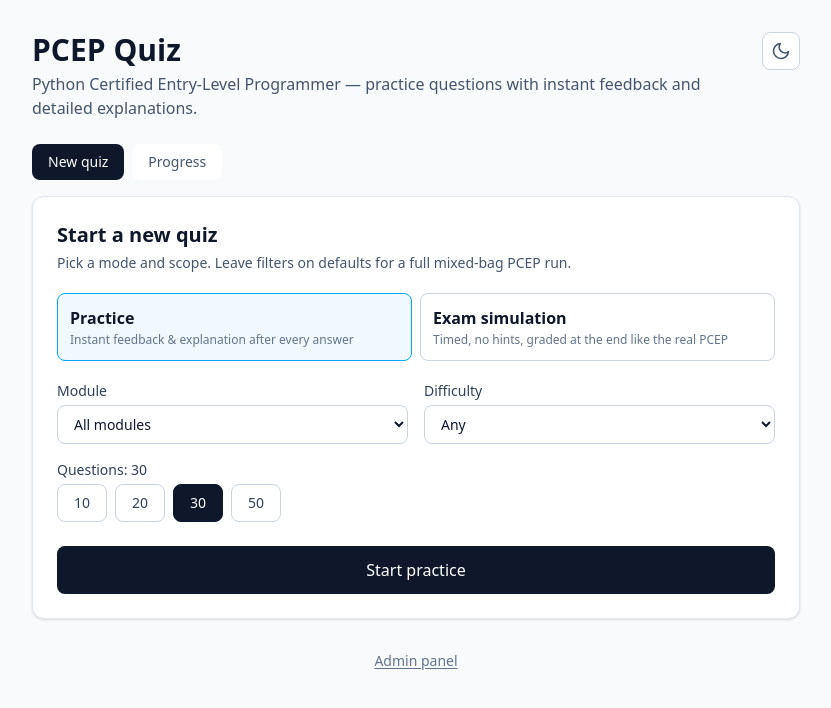
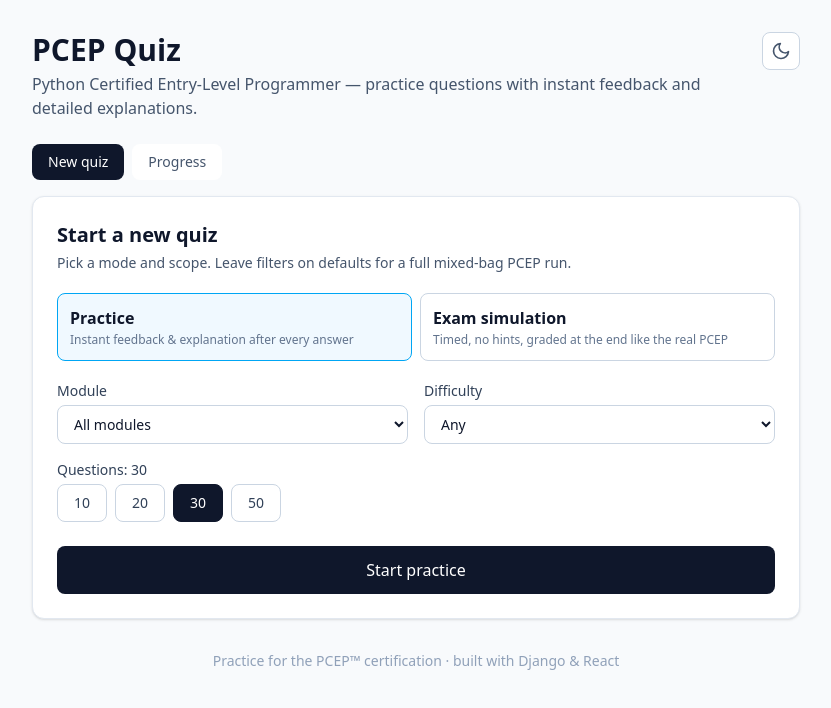
Before and after one commit to Alexandru2984/PCEP_webApp, a React (Vite) app in the folder frontend/: page / in a window 1280 px wide. Shown: the top 708 px of the page, without its empty margins (224-1055 px from the left). Built offline with nearby package versions, Linux system fonts and the light colour scheme.

Commit message:
fix(frontend): external theme-init for strict CSP, drop admin link
- Move the no-flash theme script to /theme-init.js so the page can ship a CSP
  that forbids inline scripts entirely
- Remove the 'Admin panel' link from the footer (stop advertising the login)

```diff
--- a/frontend/index.html
+++ b/frontend/index.html
@@ -27,15 +27,8 @@
     <meta property="og:url" content="https://pcep.micutu.com" />
     <meta name="twitter:card" content="summary" />
 
-    <!-- Apply saved theme before paint to avoid a flash of the wrong color scheme -->
-    <script>
-      try {
-        var t = JSON.parse(localStorage.getItem('pcep.theme'))
-        var dark =
-          t === 'dark' || (!t && matchMedia('(prefers-color-scheme: dark)').matches)
-        if (dark) document.documentElement.classList.add('dark')
-      } catch (e) {}
-    </script>
+    <!-- Apply saved theme before paint (external so the CSP can forbid inline scripts) -->
+    <script src="/theme-init.js"></script>
 
     <script
       defer
--- /dev/null
+++ b/frontend/public/theme-init.js
@@ -0,0 +1,10 @@
+// Applies the saved theme before first paint to avoid a flash of the wrong
+// color scheme. Kept external (not inline) so the page can ship a strict
+// Content-Security-Policy without allowing inline scripts.
+try {
+  var t = JSON.parse(localStorage.getItem('pcep.theme'))
+  var dark = t === 'dark' || (!t && matchMedia('(prefers-color-scheme: dark)').matches)
+  if (dark) document.documentElement.classList.add('dark')
+} catch {
+  /* storage unavailable — ignore */
+}
--- a/frontend/src/App.jsx
+++ b/frontend/src/App.jsx
@@ -21,13 +21,8 @@
         <QuizContainer />
       </main>
 
-      <footer className="mx-auto mt-8 max-w-3xl text-center text-sm text-slate-500 dark:text-slate-500">
-        <a
-          href="/admin/"
-          className="underline underline-offset-2 hover:text-slate-700 dark:hover:text-slate-300"
-        >
-          Admin panel
-        </a>
+      <footer className="mx-auto mt-8 max-w-3xl text-center text-sm text-slate-400 dark:text-slate-600">
+        Practice for the PCEP™ certification · built with Django &amp; React
       </footer>
     </div>
   )
```
